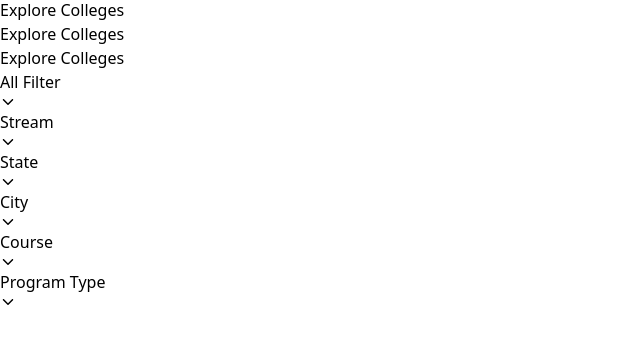
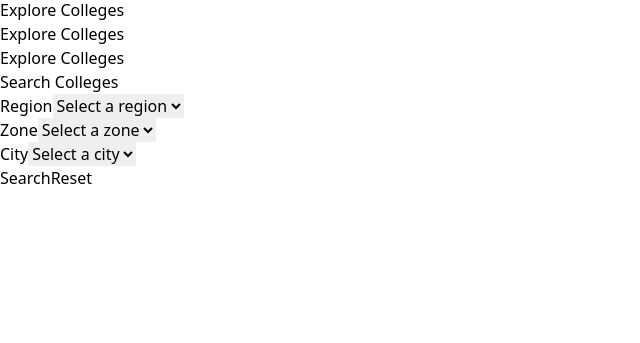
Before and after one commit to ankit9984/processing, a React (Vite) app in the folder client/: page /college in a window 1280 px wide. Shown: the part 129-472 px from the top of the page, without its empty margins (0-640 px from the left). Built offline with nearby package versions, Linux system fonts and the light colour scheme.

Commit message:
"Updated zoneUtils.js to include Pune, Nagpur, and Nashik regions with their respective zones and cities. Modified QueryCollegeComp.jsx to include region, zone, and city filters with API calls to fetch zones and cities based on user selection."

```diff
--- a/client/src/components/QueryComponent/QueryCollegeComp.jsx
+++ b/client/src/components/QueryComponent/QueryCollegeComp.jsx
@@ -1,25 +1,129 @@
-import React from 'react';
-import { IoIosArrowDown } from "react-icons/io";
+import React, { useState } from 'react';
 import axiosInstance from '../../api/AxiosInstance';
 
 function QueryCollegeComp() {
-    const details = [
-        { Name: 'All Filter', icon: <IoIosArrowDown />, location: 'All' },
-        { Name: 'Stream', icon: <IoIosArrowDown />, location: 'Stream' },
-        { Name: 'State', icon: <IoIosArrowDown />, location: 'State' },
-        { Name: 'City', icon: <IoIosArrowDown />, location: 'City' },
-        { Name: 'Course', icon: <IoIosArrowDown />, location: 'Course' },
-        { Name: 'Program Type', icon: <IoIosArrowDown />, location: 'ProgramType' }
-    ];
+    const [region, setRegion] = useState(['Mumbai', 'Pune', 'Nashik', 'Nagpur']);
+    const [selectedRegion, setSelectedRegion] = useState('');
+    const [zones, setZones] = useState([]);
+    const [selectedZone, setSelectedZone] = useState('');
+    const [cities, setCities] = useState([]);
+    const [selectedCity, setSelectedCity] = useState('');
+    const [loading, setLoading] = useState(false);
+    const [error, setError] = useState('');
+
+    const fetchZonesByRegion = async (region) => {
+        setLoading(true);
+        try {
+            const response = await axiosInstance.get(`/search/get-by-region?region=${region}`);
+            setZones(response.data.zone);
+            setError('');
+        } catch (error) {
+            setError('Error fetching zones. Please try again.');
+        } finally {
+            setLoading(false);
+        }
+    };
+
+    const fetchCityByZone = async (region, zone) => {
+        setLoading(true);
+        try {
+            const response = await axiosInstance.get(`/search/get-by-zone?region=${region}&zone=${zone}`);
+            setCities(response.data);
+            setError('');
+        } catch (error) {
+            setError('Error fetching cities. Please try again.');
+        } finally {
+            setLoading(false);
+        }
+    };
+
+    const handleRegionChange = (event) => {
+        const region = event.target.value;
+        setSelectedRegion(region);
+        setSelectedZone('');
+        setCities([]);
+        setSelectedCity('');
+        if (region) {
+            fetchZonesByRegion(region);
+        }
+    };
+
+    const handleZoneChange = (event) => {
+        const zone = event.target.value;
+        setSelectedZone(zone);
+        setSelectedCity('');
+        if (zone) {
+            fetchCityByZone(selectedRegion, zone);
+        }
+    };
+
+    const handleCityChange = (event) => {
+        setSelectedCity(event.target.value);
+    };
+
+    const handleSearch = async () => {
+        setLoading(true);
+        try {
+            const response = await axiosInstance.get(`/search/colleges/filter`, { params: { region: selectedRegion, zone: selectedZone, city: selectedCity } });
+            console.log(response.data);
+            setError('');
+        } catch (error) {
+            setError('Error fetching colleges. Please try again.');
+        } finally {
+            setLoading(false);
+        }
+    };
+
+    const resetFilters = () => {
+        setSelectedRegion('');
+        setSelectedZone('');
+        setSelectedCity('');
+        setCities([]);
+        setZones([]);
+    };
 
     return (
-        <div className="flex space-x-4 p-4 bg-white shadow">
-            {details.map((item, index) => (
-                <div key={index} className="flex items-center px-4 py-2 border rounded-full bg-gray-100 cursor-pointer hover:bg-gray-200">
-                    <span className="text-sm">{item.Name}</span>
-                    <span className="ml-2"><IoIosArrowDown /></span>
+        <div className="p-4 bg-white shadow-lg rounded-md">
+            <h2 className="text-lg font-semibold mb-4">Search Colleges</h2>
+            {error && <div className="text-red-500 mb-4">{error}</div>}
+            <div className="grid grid-cols-1 md:grid-cols-2 lg:grid-cols-3 gap-4">
+                <div>
+                    <label htmlFor="region" className="block text-sm font-medium text-gray-700">Region</label>
+                    <select id="region" value={selectedRegion} onChange={handleRegionChange} className="mt-1 block w-full px-3 py-2 border border-gray-300 rounded-md shadow-sm focus:outline-none focus:ring-indigo-500 focus:border-indigo-500 sm:text-sm">
+                        <option value="">Select a region</option>
+                        {region.map((region) => (
+                            <option key={region} value={region}>{region}</option>
+                        ))}
+                    </select>
                 </div>
-            ))}
+                <div>
+                    <label htmlFor="zone" className="block text-sm font-medium text-gray-700">Zone</label>
+                    <select id="zone" value={selectedZone} onChange={handleZoneChange} className="mt-1 block w-full px-3 py-2 border border-gray-300 rounded-md shadow-sm focus:outline-none focus:ring-indigo-500 focus:border-indigo-500 sm:text-sm">
+                        <option value="">Select a zone</option>
+                        {zones.map((zone) => (
+                            <option key={zone} value={zone}>{zone}</option>
+                        ))}
+                    </select>
+                </div>
+                <div>
+                    <label htmlFor="city" className="block text-sm font-medium text-gray-700">City</label>
+                    <select id="city" value={selectedCity} onChange={handleCityChange} className="mt-1 block w-full px-3 py-2 border border-gray-300 rounded-md shadow-sm focus:outline-none focus:ring-indigo-500 focus:border-indigo-500 sm:text-sm">
+                        <option value="">Select a city</option>
+                        {cities.map((city) => (
+                            <option key={city} value={city}>{city}</option>
+                        ))}
+                    </select>
+                </div>
+                {/* Add more fields here similar to the above fields */}
+            </div>
+            <div className="flex justify-end mt-4">
+                <button onClick={handleSearch} disabled={loading} className="px-4 py-2 bg-green-500 text-white rounded-md mr-2">
+                    {loading ? 'Searching...' : 'Search'}
+                </button>
+                <button onClick={resetFilters} className="px-4 py-2 bg-red-500 text-white rounded-md">
+                    Reset
+                </button>
+            </div>
         </div>
     );
 }
```
Also changed, not shown: 1 other file (tests, documents, lock files or other folders).
